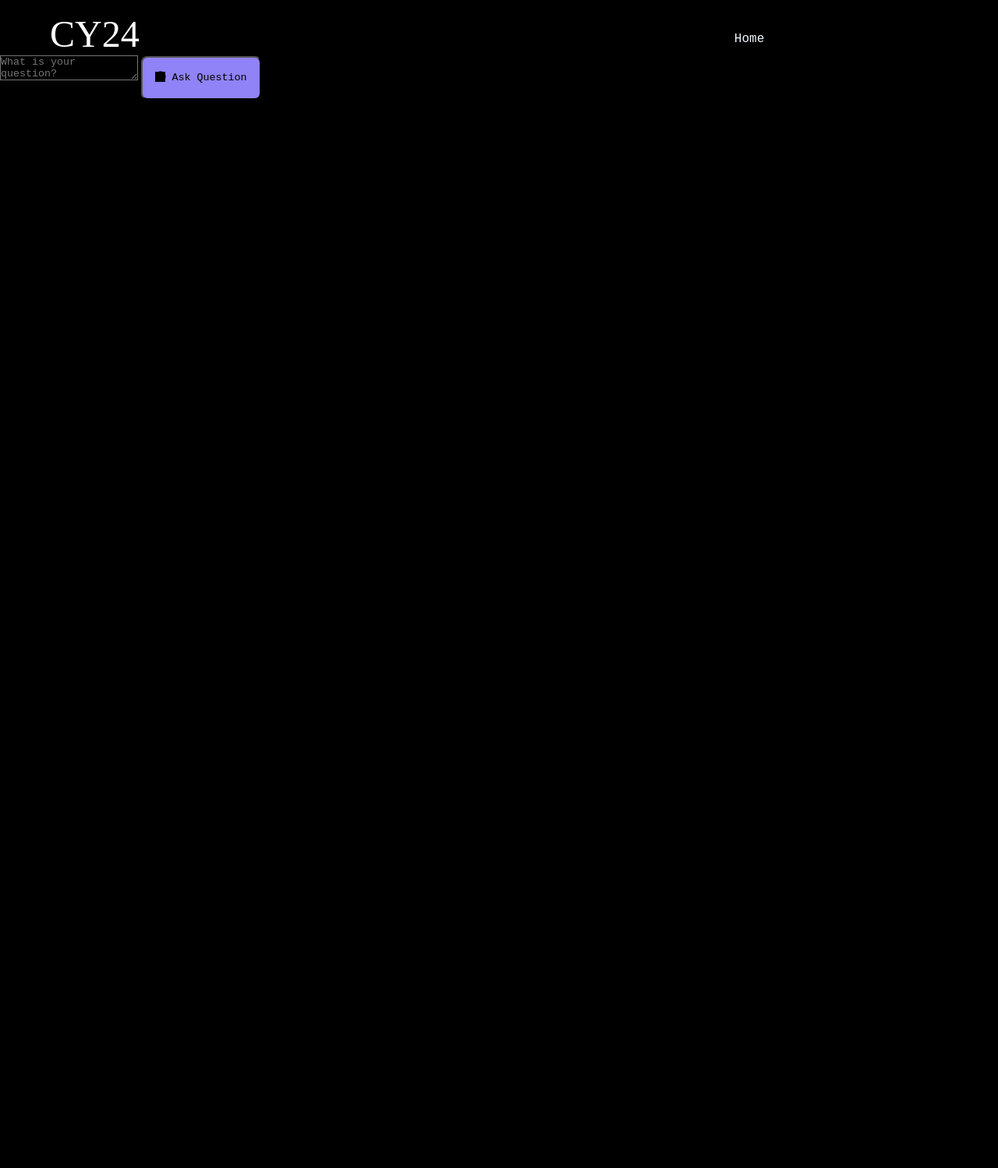
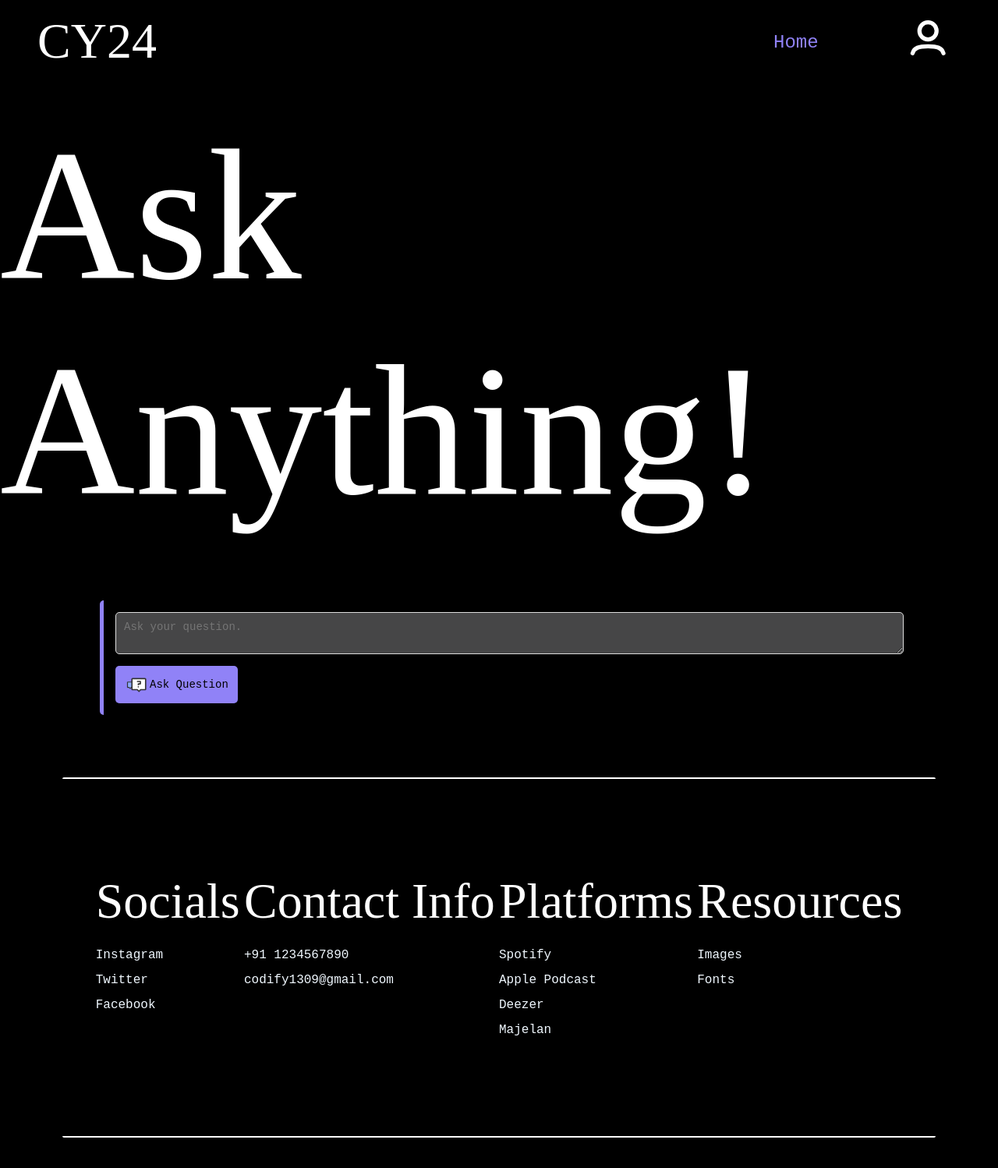
Before and after one commit to nandan017/study_social, a plain HTML site: page chat/chat.html in a window 1280 px wide. Shown: the whole page at 78% size. Before the commit the page ends 800 px from the top, so only its background shows below. Drawn offline with Linux system fonts and the light colour scheme; files that its build step writes are made by us from their sources; no server answers; a web font is replaced by a local one.

Commit message:
chat update

```diff
--- a/chat/chat.css
+++ b/chat/chat.css
@@ -9,7 +9,7 @@
     margin: 0;
     padding: 0;
     background-color: #000;
-    color: aliceblue;
+    color: white;
   }
 
   .navbar {
@@ -49,11 +49,30 @@ svg{
   height: 6.6dvh;
   cursor: pointer;
 }
+
+.heading{
+  display: flex;
+  max-width: 100vw;
+  width: 100%;
+  justify-content: center;
+  align-items: center;
+  margin-top: 3rem;
+  margin-bottom: 5rem;
+}
+
+#resources-heading{
+  color: #fff;
+  font-family: "newtitle";
+  font-size: 15rem;
+  font-weight: 500;
+}
+
 body{
   font-family: "Martian Mono",monospace;
 }
 .all #home{
   text-decoration: none;
+  font-size: 1.5rem;
   font-family: "Martian Mono",monospace;
   color: #9082f7;
   cursor: pointer;
@@ -66,10 +85,7 @@ body{
   justify-content: space-between;
 }
 
-  h1 {
-    margin: 0;
-    font-size: 24px;
-  }
+
 
   /* Main Container */
   .container {
@@ -86,6 +102,10 @@ body{
     margin-bottom: 20px;
     border-left: 5px solid #9082f7;
   }
+  #ques-mark{
+    height: 2rem;
+    background-color: transparent;
+  }
 
   .question-input {
     background-color: #464647;
@@ -94,12 +114,14 @@ body{
     border: 1px solid #ddd;
     border-radius: 5px;
     font-size: 14px;
+    font-family: "Martian Mono",monospace;
     margin-bottom: 10px;
   }
 
   .btn-post {
+    font-family: "Martian mono",monospace;
     background-color: #9082f7;
-    color: #fff;
+    color: black;
     padding: 8px 12px;
     border: none;
     border-radius: 5px;
@@ -125,9 +147,11 @@ body{
     margin-bottom: 20px;
   }
   h5{
-    font-size: 2rem;
+    font-size: 3rem;
     border-radius: 4px;
-    padding: 0 1rem;
+    letter-spacing: 0.5px;
+    padding: 0rem;
+    font-family: "newtitle";
   }
   .question-header {
     font-weight: bold;
@@ -145,6 +169,11 @@ body{
     border-radius: 8px;
   }
 
+  #reply-mark{
+    height: 2rem;
+    background-color: transparent;
+  }
+
   .reply-input {
     width: 100%;
     padding: 8px;
@@ -152,18 +181,20 @@ body{
     border: 1px solid #ddd;
     border-radius: 5px;
     font-size: 14px;
+    font-family: "Martian Mono",monospace;
   }
 
   .btn-reply {
     background-color: #9082f7;
     color: #000;
-    padding: 5px 10px;
+    padding: 1rem 1rem;
     border: none;
     border-radius: 5px;
     cursor: pointer;
-    font-size: 13px;
+    font-size: 1rem;
     margin-top: 10px;
     font-family: "Martian Mono",monospace;
+    gap: 10px;
   }
 
   .btn-reply:hover {
@@ -184,12 +215,16 @@ body{
   }
   .submit-reply-button {
     background-color: #28a745;
-    color: #464647;
-    font-weight: bold;
+    color: #000;
+    font-family: "Martian Mono",monospace;
     padding: 12px 20px;
     margin-top: 10px;
     border-radius: 6px;
     transition: background-color 0.3s ease, transform 0.3s ease;
+}
+#sent-mark{
+  background-color: transparent;
+  height: 2rem;
 }
 
 .submit-reply-button:hover {
@@ -209,3 +244,35 @@ body{
 .btn-post i, .btn-reply i, .submit-reply-button i {
     margin-right: 5px; /* Space between icon and text */
 }
+
+
+.layer1{
+  display: flex;
+  color: aliceblue;
+  justify-content: space-around;
+  border-top: 2px solid #fff;
+  border-bottom: 2px solid #fff;
+  border-radius: 2px;
+  padding: 15vh 5vh;
+  margin: 10vh;
+}
+
+.head{
+  font-family: "newtitle";
+  font-size: 4rem;
+  color: #9082f7;
+}
+
+.links{
+  display: flex;
+  flex-direction: column;
+  padding-top: 1rem;
+  font-size: 1rem;
+  font-family: "Martian Mono", monospace;
+  line-height: 2rem;
+}
+
+a{
+  color: aliceblue;
+  text-decoration: none;
+}
--- a/chat/chat.html
+++ b/chat/chat.html
@@ -1,13 +1,15 @@
 <!DOCTYPE html>
 <html lang="en">
+
 <head>
   <meta charset="UTF-8">
   <meta name="viewport" content="width=device-width, initial-scale=1.0">
   <title>Q&A Forum</title>
-  <link rel="stylesheet" href="style.css">
+  <link rel="stylesheet" href="chat.css">
   <link rel="stylesheet" href="https://cdnjs.cloudflare.com/ajax/libs/font-awesome/6.0.0-beta3/css/all.min.css">
 
 </head>
+
 <body>
   <header>
     <div class="container1">
@@ -22,8 +24,8 @@
           <a href="profile.html">
             <svg viewBox="0 0 24.00 24.00" fill="none" xmlns="http://www.w3.org/2000/svg" stroke="#ffffff">
               <g id="SVGRepo_bgCarrier" stroke-width="0" />
-                        <g id="SVGRepo_tracerCarrier" stroke-linecap="round" stroke-linejoin="round"
-                            stroke="#CCCCCC" stroke-width="0.144" />
+              <g id="SVGRepo_tracerCarrier" stroke-linecap="round" stroke-linejoin="round" stroke="#CCCCCC"
+                stroke-width="0.144" />
               <g id="SVGRepo_iconCarrier">
                 <path opacity="0.1"
                   d="M17 8C17 10.7614 14.7614 13 12 13C9.23858 13 7 10.7614 7 8C7 5.23858 9.23858 3 12 3C14.7614 3 17 5.23858 17 8Z"
@@ -31,21 +33,26 @@
                 <path
                   d="M17 8C17 10.7614 14.7614 13 12 13C9.23858 13 7 10.7614 7 8C7 5.23858 9.23858 3 12 3C14.7614 3 17 5.23858 17 8Z"
                   stroke="#32323" stroke-width="2.4" />
-                            <path d="M3 21C3.95728 17.9237 6.41998 17 12 17C17.58 17 20.0427 17.9237 21 21"
-                                stroke="#32323" stroke-width="2.4" stroke-linecap="round" />
+                <path d="M3 21C3.95728 17.9237 6.41998 17 12 17C17.58 17 20.0427 17.9237 21 21" stroke="#32323"
+                  stroke-width="2.4" stroke-linecap="round" />
               </g>
             </svg>
           </a>
         </div>
       </div>
     </div>
+    <div class="container-2">
+      <div class="heading">
+        <h1 id="resources-heading">Ask Anything!</h1>
+      </div>
+    </div>
   </header>
   <div class="container">
     <!-- Post a Question Section -->
     <div class="post-question">
-      <textarea id="question-input" class="question-input" placeholder="What is your question?"></textarea>
+      <textarea id="question-input" class="question-input" placeholder="Ask your question."></textarea>
       <button id="post-question-button" class="btn-post">
-        <i class="fas fa-question-circle"></i> Ask Question
+        <img src="/chat/assets/question-and-answer-svgrepo-com.svg" id="ques-mark" alt=""> Ask Question
       </button>
     </div>
 
@@ -57,6 +64,50 @@
 
   <script src="https://www.gstatic.com/firebasejs/8.10.0/firebase-app.js"></script>
   <script src="https://www.gstatic.com/firebasejs/8.10.0/firebase-database.js"></script>
-  <script src="script.js"></script>
+  <script src="chat.js"></script>
+  <footer>
+    <div class="layer1">
+      <div class="element1">
+        <div class="head">
+          <p>Socials</p>
+        </div>
+        <div class="links">
+          <a href="https://www.instagram.com/codify24?utm_source=qr&igsh=MWt3c3Rjb2Y2bDdtcw==">Instagram</a>
+          <a href="https://x.com/codify1309">Twitter</a>
+          <a href="">Facebook</a>
+        </div>
+      </div>
+      <div class="element2">
+        <div class="head">
+          <p>Contact Info</p>
+        </div>
+        <div class="links">
+          <a href="">+91 1234567890</a>
+          <a href="mailto:codify1309@gmail.com">codify1309@gmail.com</a>
+        </div>
+      </div>
+      <div class="element3">
+        <div class="head">
+          <p>Platforms</p>
+        </div>
+        <div class="links">
+          <a href="">Spotify</a>
+          <a href="">Apple Podcast</a>
+          <a href="">Deezer</a>
+          <a href="">Majelan</a>
+        </div>
+      </div>
+      <div class="element4">
+        <div class="head">
+          <p>Resources</p>
+        </div>
+        <div class="links">
+          <a href="">Images</a>
+          <a href="">Fonts</a>
+        </div>
+      </div>
+    </div>
+  </footer>
 </body>
+
 </html>
--- a/chat/chat.js
+++ b/chat/chat.js
@@ -39,13 +39,13 @@ function displayQuestion(questionId, questionData) {
     questionCard.innerHTML = `
         <h5>${questionData.text}</h5>
         <button class="btn-reply" data-question-id="${questionId}">
-          <i class="fas fa-reply"></i> Reply (${repliesCount})
+          <img src="/chat/assets/reply-all-svgrepo-com.svg" id="reply-mark" alt=""> Reply (${repliesCount})
         </button>
         <div class="replies-container">${repliesHTML}</div>
         <div class="reply-area mt-2">
             <textarea class="reply-input" placeholder="Write your reply..."></textarea>
             <button class="submit-reply-button" data-question-id="${questionId}">
-              <i class="fas fa-paper-plane"></i> Submit Reply
+              <img src="/chat/assets/sent-svgrepo-com.svg" id="sent-mark" alt=""> Submit Reply
             </button>
         </div>
     `;
--- a/resource.css
+++ b/resource.css
@@ -81,7 +81,7 @@ button:hover{
 #resources-heading{
     color: #fff;
     font-family: "newtitle";
-    font-size: 11rem;
+    font-size: 20rem;
     font-weight: 500;
 }
 
```
Also changed, not shown: chat/assets/question-and-answer-svgrepo-com.svg (added), chat/assets/reply-all-svgrepo-com.svg (added), chat/assets/sent-svgrepo-com.svg (added). Lines whose indentation alone changed are shown as unchanged.
